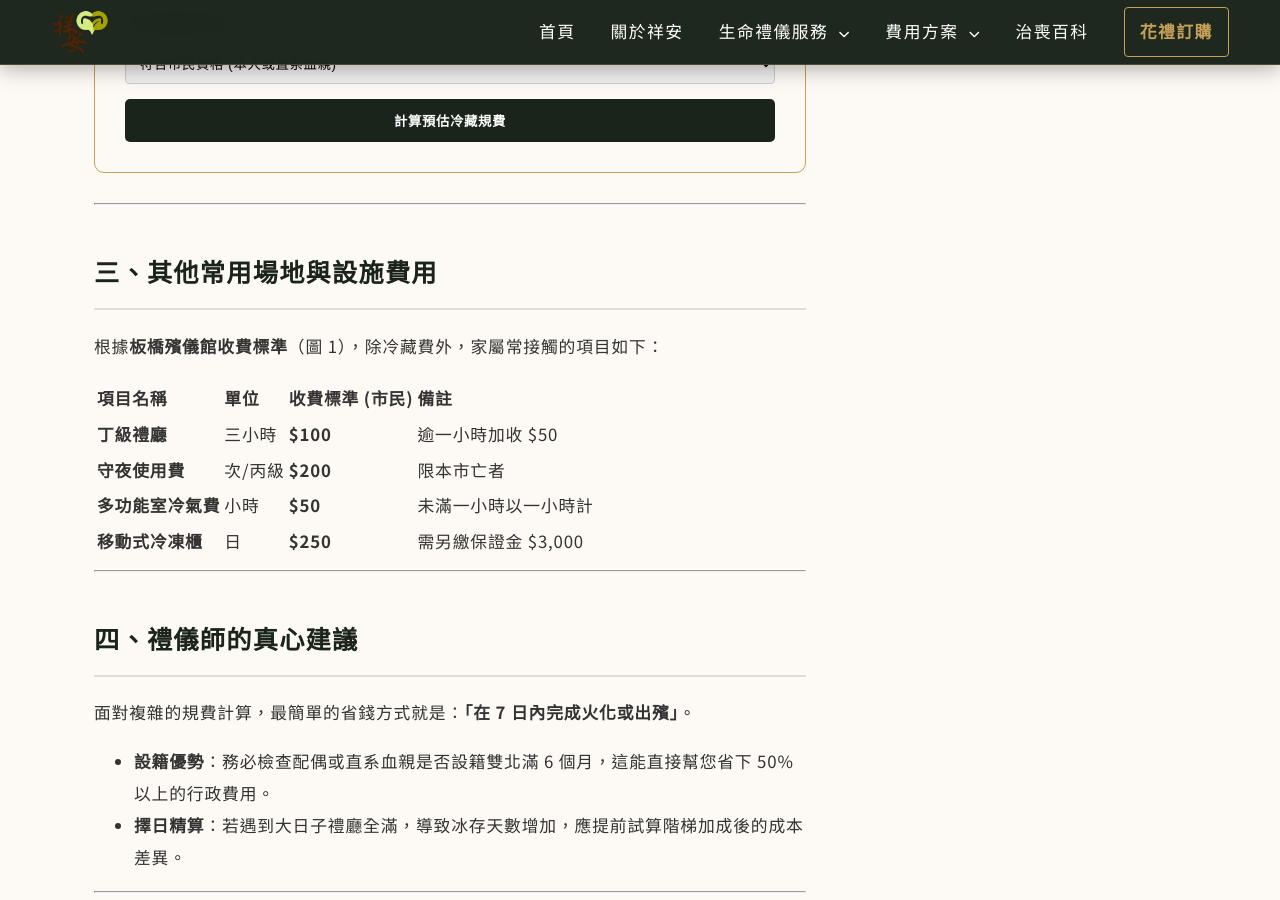
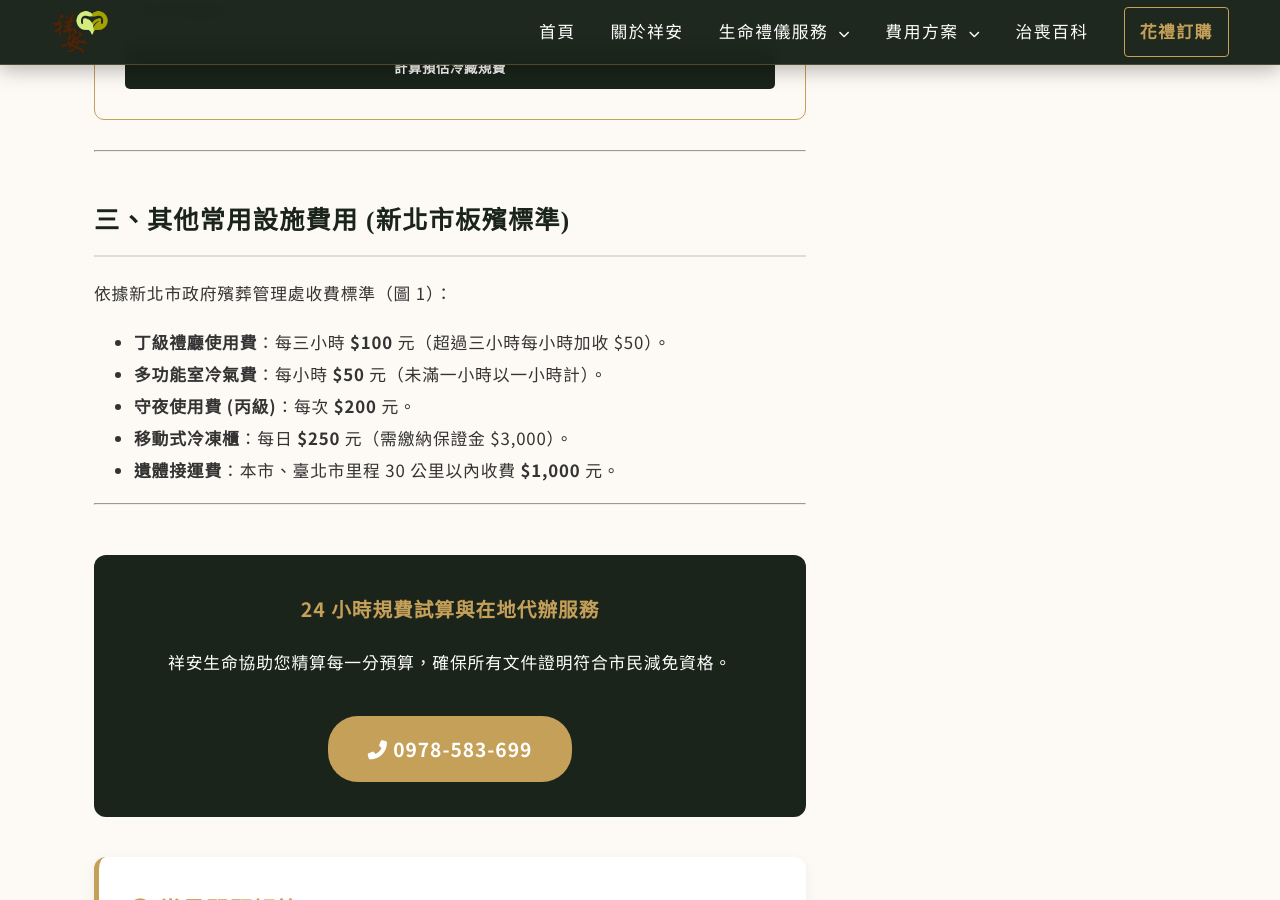
Before and after one commit to Shiangan/Shiangan, a Jekyll site: the page built from _posts/2026-02-23-taipei-new-taipei-funeral-fees.md, in a window 1280 px wide and 900 px high, scrolled down 1706 px. Built offline with Jekyll 4.4.1, drawn with Linux system fonts in a browser that asks for light colours; some web fonts are replaced; some of the changed text lies outside the part shown.

Commit message:
Update 2026-02-23-taipei-new-taipei-funeral-fees.md

```diff
--- a/_posts/2026-02-23-taipei-new-taipei-funeral-fees.md
+++ b/_posts/2026-02-23-taipei-new-taipei-funeral-fees.md
@@ -1,45 +1,43 @@
 ---
 layout: post
 title: "2026 雙北殯儀館規費懶人包：臺北懷愛館/板殯費用與最新冰存算法解析"
-description: "祥安生命專業對照：臺北市民享前 7 日冰存免費，新北市民 7 日內火化亦免收。內建最新雙北階梯式計算器，精準掌握市民與非市民價差，避免治喪支出超支。"
+description: "祥安生命整理：臺北市民享前 7 日冰存免費，新北市民 7 日內火化亦免收。內建最新雙北階梯式計算器，助您精算 5 倍價差與追溯計費陷阱。"
 date: 2026-02-23 01:00:00 +0800
 category: "治喪百科"
 tags: ["規費計算", "臺北懷愛館", "板橋殯儀館", "市民優惠"]
 image: "/images/blog/article-07-main.jpg"
-# 註：若您的模板會自動抓取 FAQ，請保留此處；若否，請手動在下方 HTML 區塊調整。
+# 設定為 true，系統會自動從下方的 faqs 抓取資料並在網頁末端渲染一次
 has_faq: true
 faqs:
   - question: "臺北市民辦理冰存真的有免費嗎？"
-    answer: "是的，根據台北市最新費率表，本市民眾「前 7 日」冷藏費與停柩費皆為 0 元（免費）。第 8 日起才開始按階梯計費。"
-  - question: "新北市板殯的冷藏費如何計算？"
-    answer: "根據板殯收費標準，新北市民若在進館「7 日內」完成出殯或火化則免收冷藏費。但若超過 7 日，則會從第 1 天起「追溯計費」，每日收費 $400。"
+    answer: "根據臺北市最新費率表，本市民眾遺體冷藏「前 7 日」費用為 $0 元。自第 8 日起才開始按階梯計費。"
+  - question: "新北市板殯的冷藏費超過 7 天怎麼算？"
+    answer: "新北市民若在 7 日內出殯或火化免收冷藏費。但若超過 7 日，則會從第 1 天起「追溯計費」，每日收費 $400。"
   - question: "如何判定符合「市民資格」？"
-    answer: "只需逝者本人、配偶或「直系血親」（父母、子女）任一人設籍於該市滿 6 個月以上，即可享有市民價格優惠。"
+    answer: "只要逝者本人、配偶或「直系血親」（父母、子女）任一人設籍於該市滿 6 個月以上，即可享有市民價格。"
 ---
 
 <div style="background: #f4f1ea; padding: 25px; border-radius: 8px; border: 1px solid var(--sa-gold); margin-bottom: 40px;">
     <p style="margin: 0; font-size: 0.95rem; color: var(--sa-green);">
-        <i class="fas fa-user-shield"></i> <strong>專業審訂：</strong> 本文依據臺北市殯葬管理處與新北市政府殯葬管理處最新正式收費表校對。
+        <i class="fas fa-user-shield"></i> <strong>專業審訂：</strong> 本文依據雙北殯葬管理處 2026 最新正式收費表核對。
         <br>
-        <i class="fas fa-calculator"></i> <strong>核心差異：</strong> 臺北市為「直接免收制」，新北市為「限期火化免收制（逾期則追溯）」。
+        <i class="fas fa-exclamation-circle"></i> <strong>算法提醒：</strong> 臺北為「直接扣除制」，新北為「限期火化免收制（逾期則追溯）」。
     </p>
 </div>
 
-## 一、雙北遺體冷藏規費對照表 (2026 最新)
+## 一、雙北遺體冷藏/停柩規費對照表
 
-根據官方最新標準彙整如下：
+根據官方最新公告（圖 1、圖 2），雙北市民與非市民的收費標準如下：
 
 | 項目分類 | 臺北市 (市民) | 臺北市 (非市民) | 新北市 (市民) | 新北市 (非市民) |
 | :--- | :--- | :--- | :--- | :--- |
-| **1-7 日 (每日)** | **$0 (免收)** | **$400 (半價)** | **$0 (限7日內火化)** | **$800** |
-| **8-14 日 (每日)** | $400 | $800 | $400 | $800 |
-| **15 日以上 (每日)** | $800 | $1,600 | $800 | $1,600 |
+| **1-7 日 (每日)** | **$0** | **$400** | **$0 (限7日內火化)** | **$800** |
+| **8-14 日 (每日)** | **$400** | **$800** | **$400** | **$800** |
+| **15 日以上 (每日)** | **$800** | **$1,600** | **$800** | **$1,600** |
 
 ---
 
-## 二、階梯式規費自動試算器 (雙北綜合版)
-
-此工具已依照您提供的官方表格邏輯開發，包含「臺北免收」與「新北追溯」機制。
+## 二、階梯式規費自動試算器
 
 <div style="background: #fdfaf5; border: 1px solid var(--sa-gold); padding: 30px; border-radius: 10px; margin: 30px 0;">
     <h3 style="margin-top: 0; color: var(--sa-green); text-align: center;">雙北殯儀館冷藏費試算</h3>
@@ -47,12 +45,12 @@ faqs:
         <div>
             <label style="display: block; margin-bottom: 5px; font-weight: bold;">選擇辦理場館</label>
             <select id="location" style="width: 100%; padding: 10px; border: 1px solid #ccc; border-radius: 4px;">
-                <option value="TP">臺北懷愛館 (直接免收制)</option>
-                <option value="NTP">新北板橋/三峽 (追溯計費制)</option>
+                <option value="TP">臺北懷愛館 (前7日免費)</option>
+                <option value="NTP">新北板橋/三峽 (7日內免收/逾期追溯)</option>
             </select>
         </div>
         <div>
-            <label style="display: block; margin-bottom: 5px; font-weight: bold;">日期選擇 (進館與出殯)</label>
+            <label style="display: block; margin-bottom: 5px; font-weight: bold;">進館與出殯日期</label>
             <div style="display: grid; grid-template-columns: 1fr 1fr; gap: 10px;">
                 <input type="date" id="date-deceased" style="padding: 10px; border: 1px solid #ccc; border-radius: 4px;" required>
                 <input type="date" id="date-funeral" style="padding: 10px; border: 1px solid #ccc; border-radius: 4px;" required>
@@ -61,7 +59,7 @@ faqs:
         <div>
             <label style="display: block; margin-bottom: 5px; font-weight: bold;">市民資格判定</label>
             <select id="is-citizen" style="width: 100%; padding: 10px; border: 1px solid #ccc; border-radius: 4px;">
-                <option value="true">符合市民資格 (本人或直系血親)</option>
+                <option value="true">符合市民資格</option>
                 <option value="false">非市民 (外縣市身分)</option>
             </select>
         </div>
@@ -88,11 +86,9 @@ function calculateComplexFee() {
 
     const diffDays = Math.ceil((end - start) / (1000 * 60 * 60 * 24));
     let totalFee = 0;
-    let note = "";
 
     if (loc === "TP") {
-        // 臺北邏輯
-        note = isCitizen ? "臺北市民：前7日$0。第8-14日$400/日。" : "外縣市：前7日$400/日。第8-14日$800/日。";
+        // 臺北邏輯：前 7 日市民 $0，非市民 $400
         for (let i = 1; i <= diffDays; i++) {
             if (isCitizen) {
                 if (i > 14) totalFee += 800;
@@ -104,8 +100,7 @@ function calculateComplexFee() {
             }
         }
     } else {
-        // 新北邏輯
-        note = isCitizen ? "新北市民：7日內火化$0；逾7日自第1日起按$400計。" : "外縣市：按日計費$800。";
+        // 新北邏輯：市民 7 日內免費；逾 7 日追溯至第 1 日起算
         if (isCitizen && diffDays <= 7) {
             totalFee = 0;
         } else {
@@ -118,55 +113,25 @@ function calculateComplexFee() {
 
     document.getElementById('days-count').innerText = diffDays;
     document.getElementById('estimated-fee').innerText = 'NT$ ' + totalFee.toLocaleString();
-    document.getElementById('fee-note').innerText = "*說明：" + note;
     document.getElementById('calc-result').style.display = 'block';
 }
 </script>
 
 ---
 
-## 三、其他常用場地與設施費用
+## 三、其他常用設施費用 (新北市板殯標準)
 
-根據**板橋殯儀館收費標準**（圖 1），除冷藏費外，家屬常接觸的項目如下：
-
-| 項目名稱 | 單位 | 收費標準 (市民) | 備註 |
-| :--- | :--- | :--- | :--- |
-| **丁級禮廳** | 三小時 | **$100** | 逾一小時加收 $50 |
-| **守夜使用費** | 次/丙級 | **$200** | 限本市亡者 |
-| **多功能室冷氣費** | 小時 | **$50** | 未滿一小時以一小時計 |
-| **移動式冷凍櫃** | 日 | **$250** | 需另繳保證金 $3,000 |
-
----
-
-## 四、禮儀師的真心建議
-
-面對複雜的規費計算，最簡單的省錢方式就是：**「在 7 日內完成火化或出殯」**。
-
-* **設籍優勢**：務必檢查配偶或直系血親是否設籍雙北滿 6 個月，這能直接幫您省下 50% 以上的行政費用。
-* **擇日精算**：若遇到大日子禮廳全滿，導致冰存天數增加，應提前試算階梯加成後的成本差異。
-
----
-
-## 五、常見問題 Q&A
-
-<div class="faq-section" style="margin-top: 30px;">
-    {% for faq in page.faqs %}
-    <details style="background: #fff; border: 1px solid #eee; margin-bottom: 15px; border-radius: 8px;">
-        <summary style="padding: 20px; font-weight: bold; color: var(--sa-green); cursor: pointer; display: flex; justify-content: space-between; align-items: center; list-style: none;">
-            {{ faq.question }}
-            <i class="fas fa-plus" style="font-size: 0.8rem; color: var(--sa-gold);"></i>
-        </summary>
-        <div style="padding: 20px; color: #666; line-height: 1.8; border-top: 1px solid #f9f9f9; background: #fafafa;">
-            {{ faq.answer }}
-        </div>
-    </details>
-    {% endfor %}
-</div>
+依據新北市政府殯葬管理處收費標準（圖 1）：
+* **丁級禮廳使用費**：每三小時 **$100** 元（超過三小時每小時加收 $50）。
+* **多功能室冷氣費**：每小時 **$50** 元（未滿一小時以一小時計）。
+* **守夜使用費 (丙級)**：每次 **$200** 元。
+* **移動式冷凍櫃**：每日 **$250** 元（需繳納保證金 $3,000）。
+* **遺體接運費**：本市、臺北市里程 30 公里以內收費 **$1,000** 元。
 
 ---
 
 <div style="background: var(--sa-green); color: #fff; padding: 35px; border-radius: 12px; margin-top: 50px; text-align: center;">
-    <h3 style="color: var(--sa-gold); margin-top: 0;">24 小時規費諮詢與在地代辦</h3>
+    <h3 style="color: var(--sa-gold); margin-top: 0;">24 小時規費試算與在地代辦服務</h3>
     <p>祥安生命協助您精算每一分預算，確保所有文件證明符合市民減免資格。</p>
     <a href="tel:0978583699" style="background: var(--sa-gold); color: #fff; padding: 15px 40px; border-radius: 30px; display: inline-block; text-decoration: none; font-weight: bold; font-size: 1.2rem; margin-top: 20px;">
         <i class="fas fa-phone-alt"></i> 0978-583-699
```
